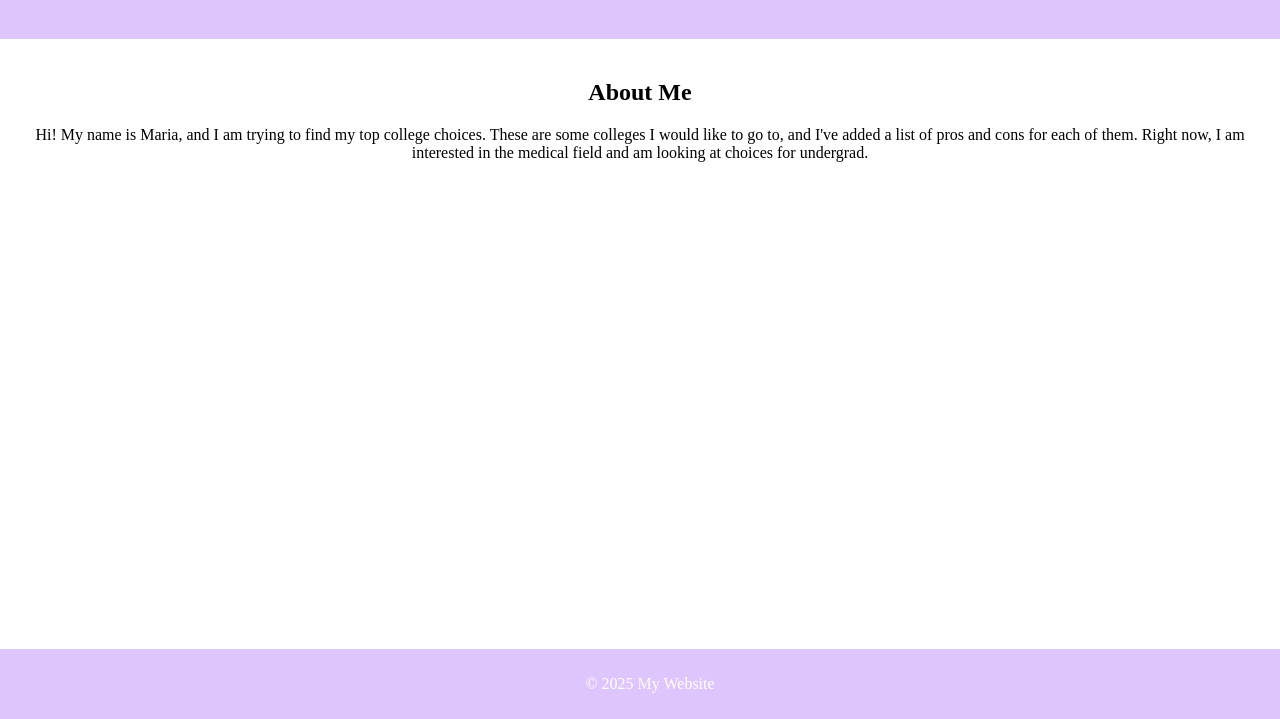
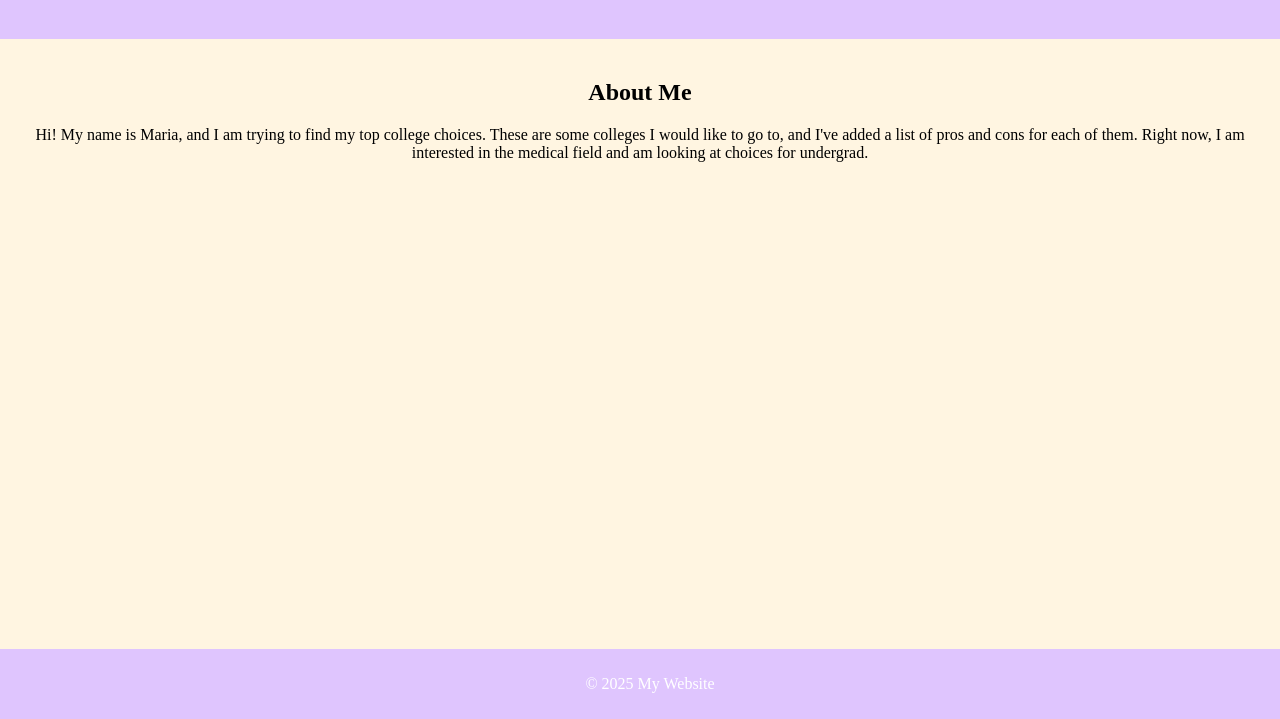
Before and after one commit to hehehaha34567/my-personal-website, a plain HTML site: page index.html in a window 1280 px wide. Shown: the part 81-800 px from the top of the page. Drawn offline with Linux system fonts and the light colour scheme.

Commit message:
Update index.html

```diff
--- a/index.html
+++ b/index.html
@@ -10,6 +10,7 @@
             margin: 0;
             padding: 0;
             text-align: center;
+            background: #FFF5E1;
         }
         header {
             background: #DFC5FE;
```
